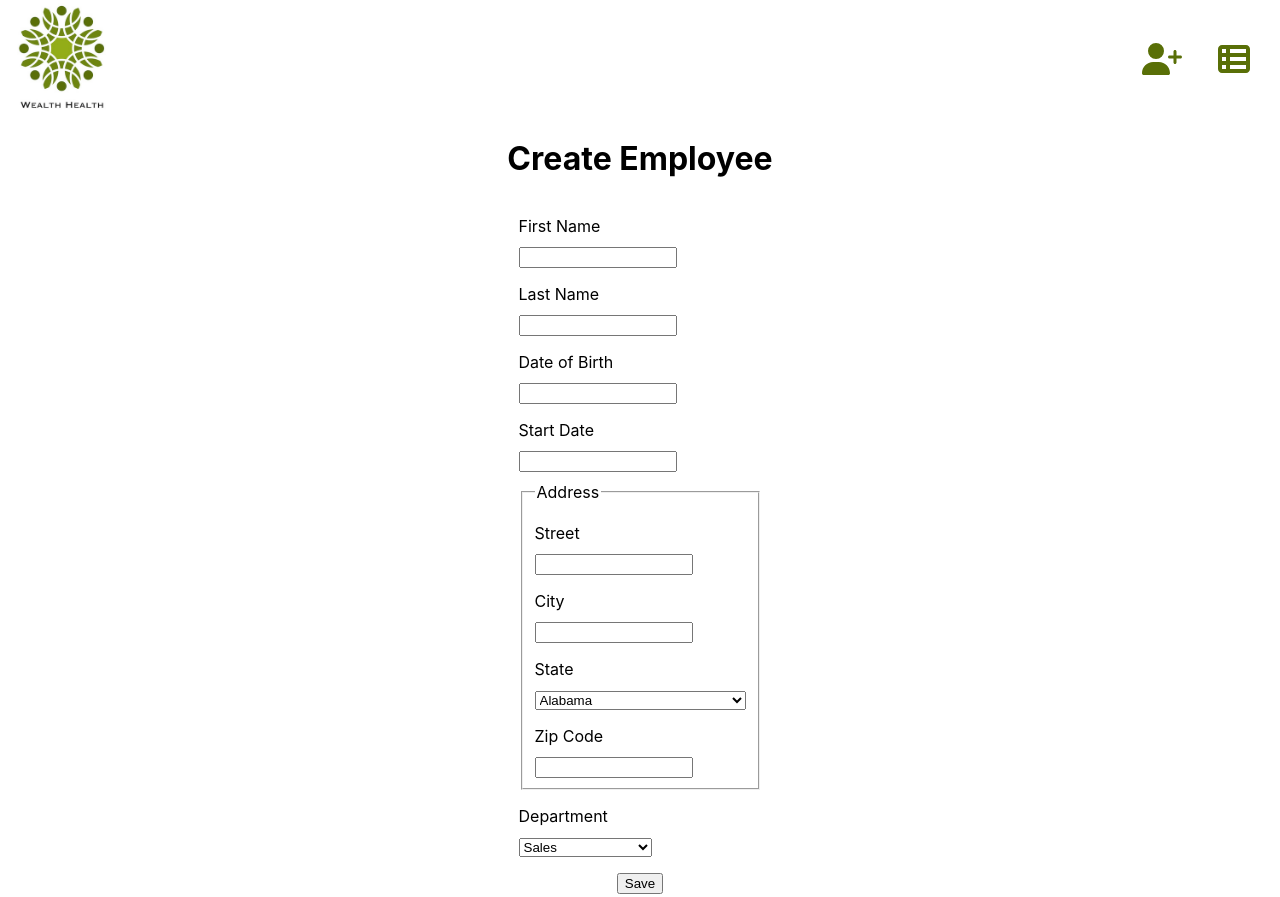
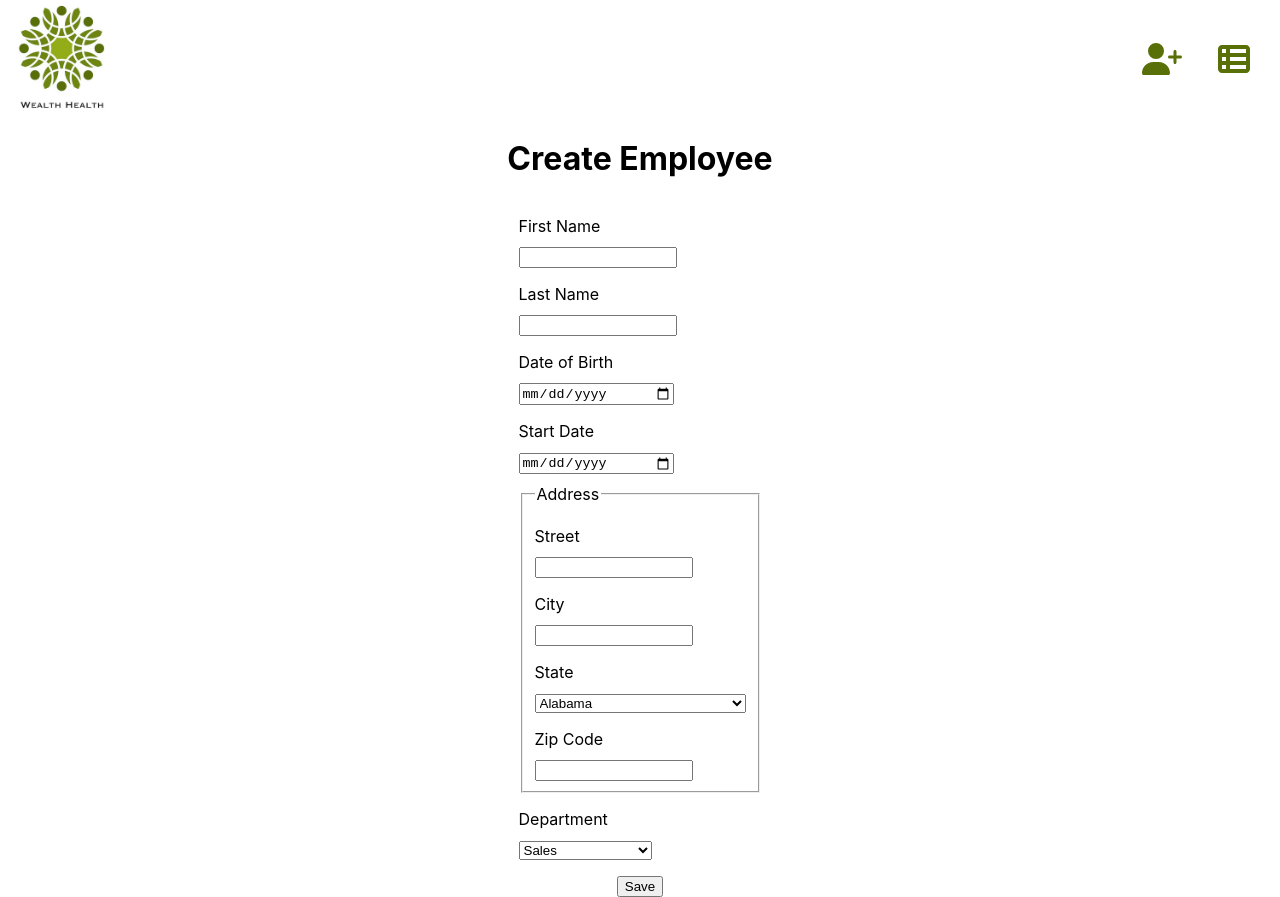
Before and after one commit to prasouk-ph/PrasoukPhoubandith_14_02052022, a React (Create React App) app: page / in a window 1280 px wide. Built offline with nearby package versions, Linux system fonts and the light colour scheme.

Commit message:
Improve data picker

```diff
--- a/src/components/pages/Home/Home.jsx
+++ b/src/components/pages/Home/Home.jsx
@@ -18,10 +18,10 @@ function Home() {
             <input type="text" name='last-name' id='last-name' />
 
             <label htmlFor="date-of-birth">Date of Birth</label>
-            <input type="text" name='date-of-birth' id='date-of-birth' />
+            <input type="date" name='date-of-birth' id='date-of-birth' />
 
             <label htmlFor="start-date">Start Date</label>
-            <input type="text" name='start-date' id='start-date' />
+            <input type="date" name='start-date' id='start-date' />
           </div>
 
           <fieldset className="employee-address">
--- a/src/components/pages/NotFoundPage/NotFoundPage.css
+++ b/src/components/pages/NotFoundPage/NotFoundPage.css
@@ -28,3 +28,24 @@
     color: #596F07;
     font-weight: bold;
 }
+
+@media screen and (max-width: 480px) {
+    .NotFoundPage {
+        margin: 200px 90px;
+    }
+
+    .NotFoundPage p:nth-child(1) {
+        font-size: 25.6vw;
+        margin: 0 0 1.1530398322851vh 0;
+        font-weight: bold;
+    }
+
+    .NotFoundPage p:nth-child(2) {
+        font-size: 4.8vw;
+        margin: 0 0 13.941299790356vh 0;
+    }
+
+    .link {
+        font-size: 3.733vw;
+    }
+}
```
